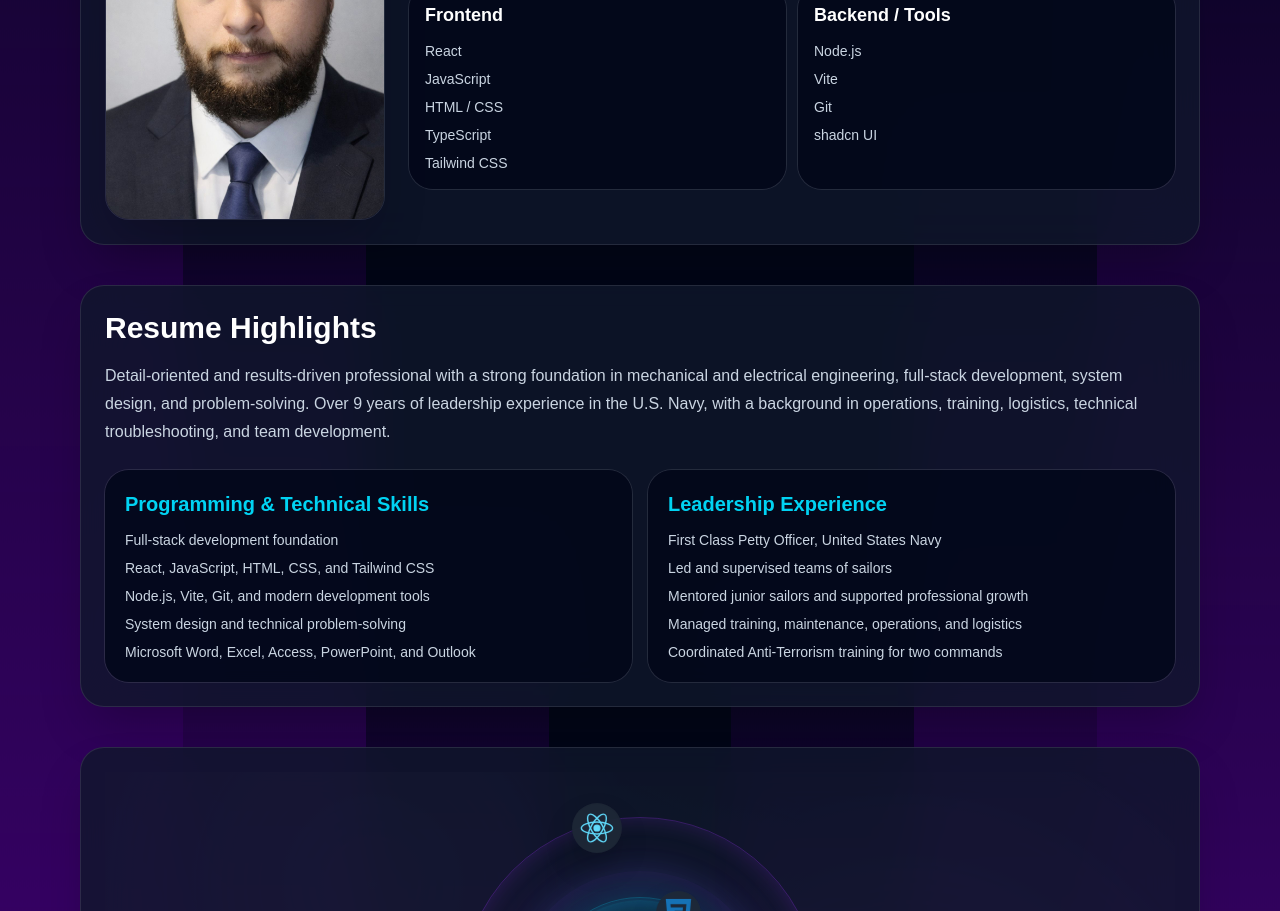
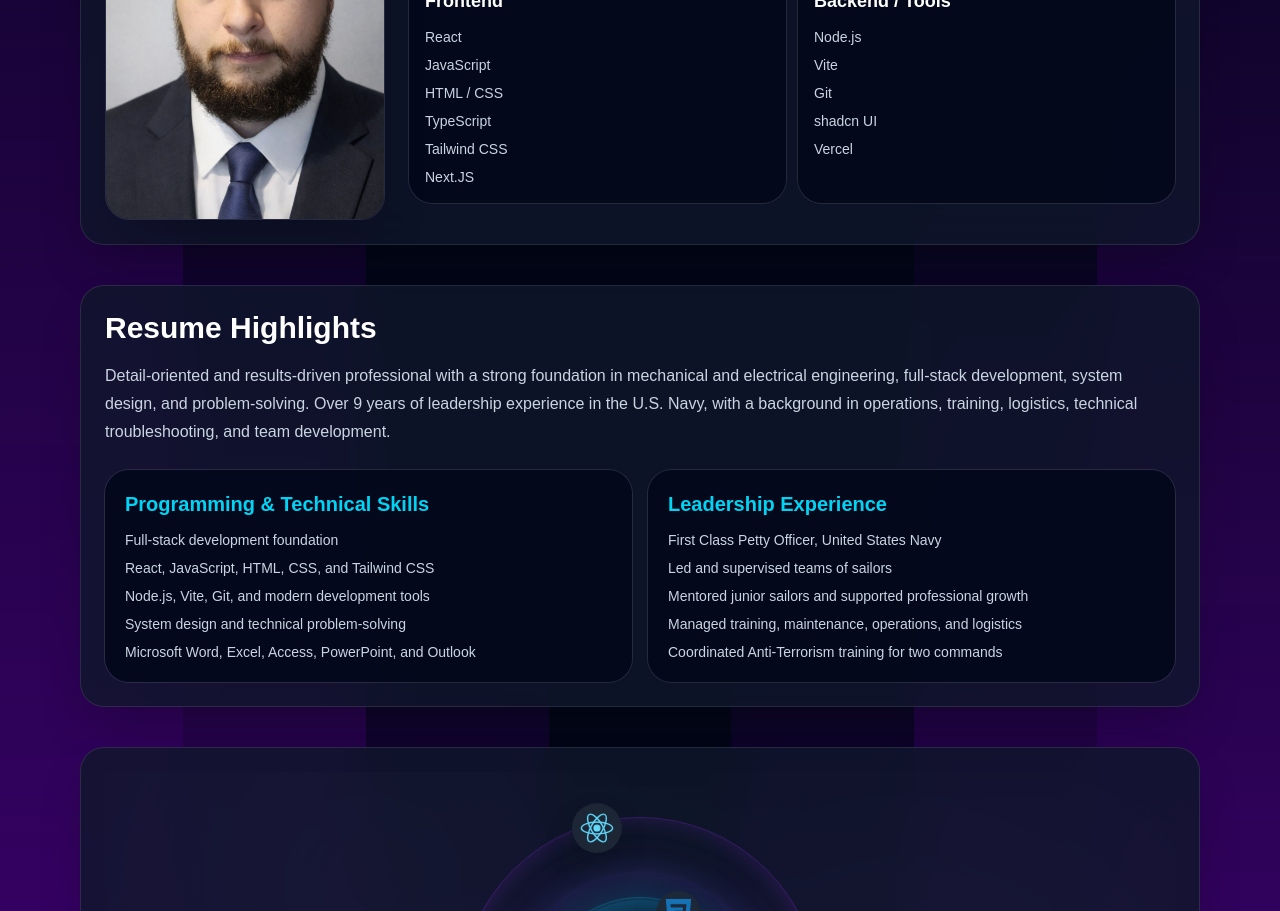
Before and after one commit to AstonAaron/Devtrack, a React (Vite) app: page / in a window 1280 px wide. Shown: the part 880-1791 px from the top of the page. Built offline with nearby package versions, Linux system fonts and the light colour scheme.

Commit message:
new text on home

```diff
--- a/src/components/Home.jsx
+++ b/src/components/Home.jsx
@@ -71,6 +71,7 @@
                                         <li>HTML / CSS</li>
                                         <li>TypeScript</li>
                                         <li>Tailwind CSS</li>
+                                        <li>Next.JS</li>
                                     </ul>
                                 </div>
 
@@ -83,6 +84,7 @@
                                         <li>Vite</li>
                                         <li>Git</li>
                                         <li>shadcn UI</li>
+                                        <li>Vercel</li>
                                     </ul>
                                 </div>
                             </div>
```
